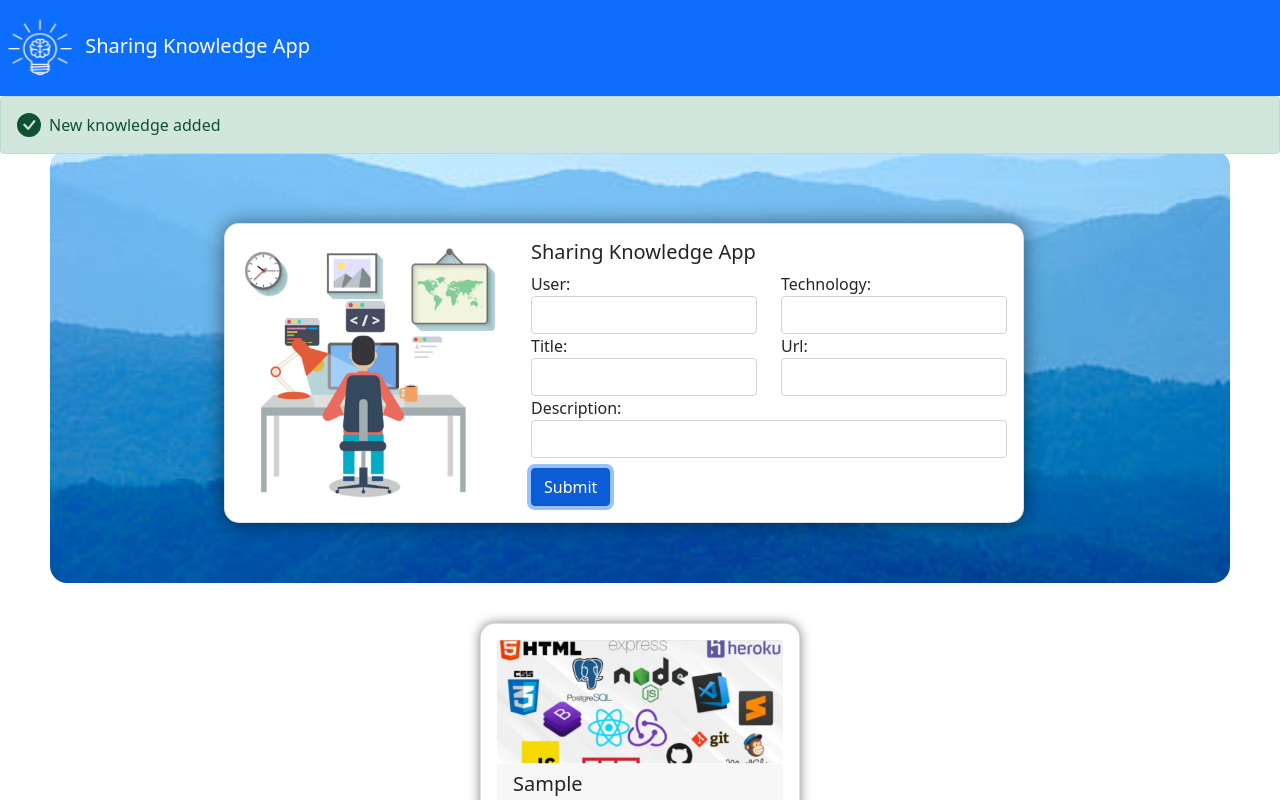
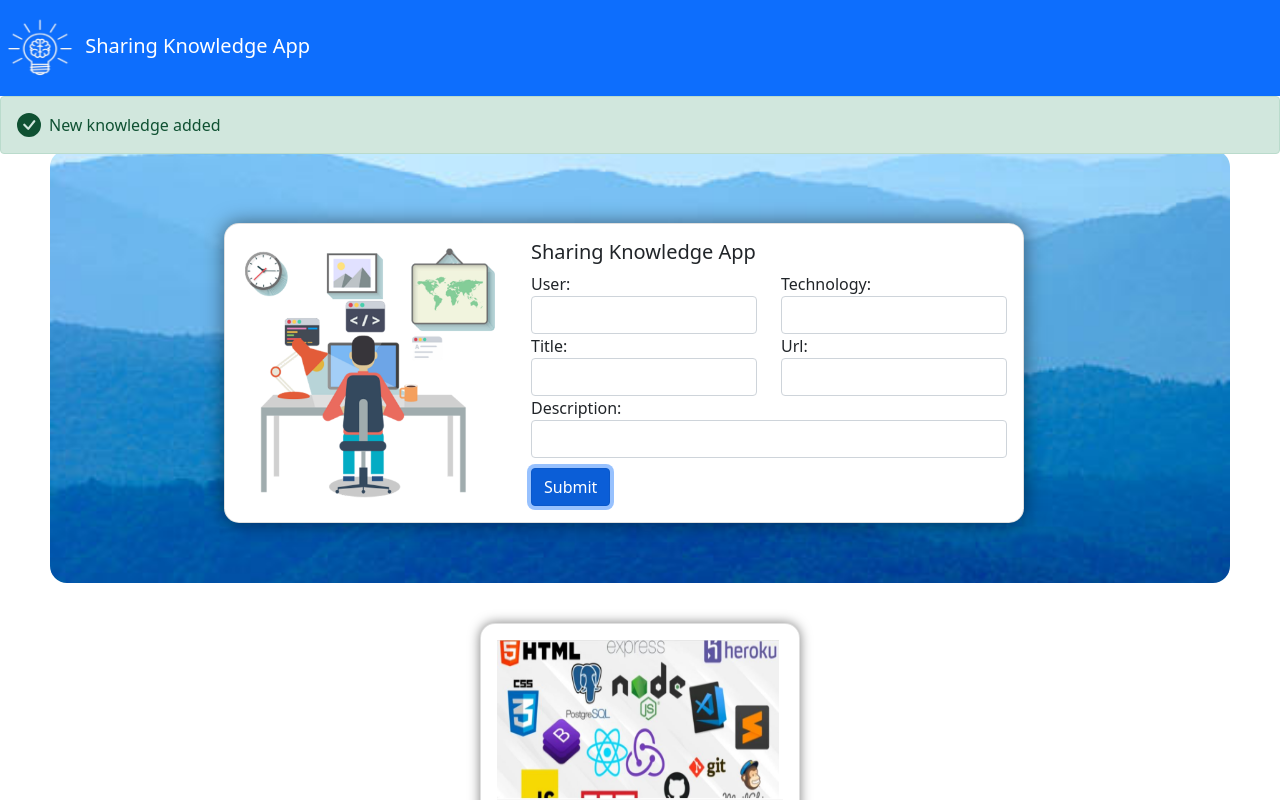
Before and after one commit to AngieBinnsM/SharingKnowledgeApp, a React (Create React App) app in the folder frontend/: page / in a window 1280 px wide. Both pictures are taken after typing "Sample", "Sample", "Sample", "Sample", "Sample" into the empty fields and a click on the button "Submit". Shown: the top 800 px of the page. Built offline with nearby package versions, Linux system fonts and the light colour scheme.

Commit message:
card change

```diff
--- a/frontend/src/Components/Card/Card.jsx
+++ b/frontend/src/Components/Card/Card.jsx
@@ -27,14 +27,14 @@ function SmallCard() {
         }}
       >
         <Card.Body>
-
           {startWith(point.link) ? (<ReactPlayer
           url={point.link}
           width='282px'
           height='159px'
           muted='false'
           playing= 'true'
-        ></ReactPlayer>) : (<Card.Img variant="top" src={CardImg} />)}
+        ></ReactPlayer>) : (<img src={CardImg} style={{width:'282px',
+        height:'159px'}}alt="..."></img>)}
 
           <Card.Header>
             <Card.Title>{point.technology}</Card.Title>
```
